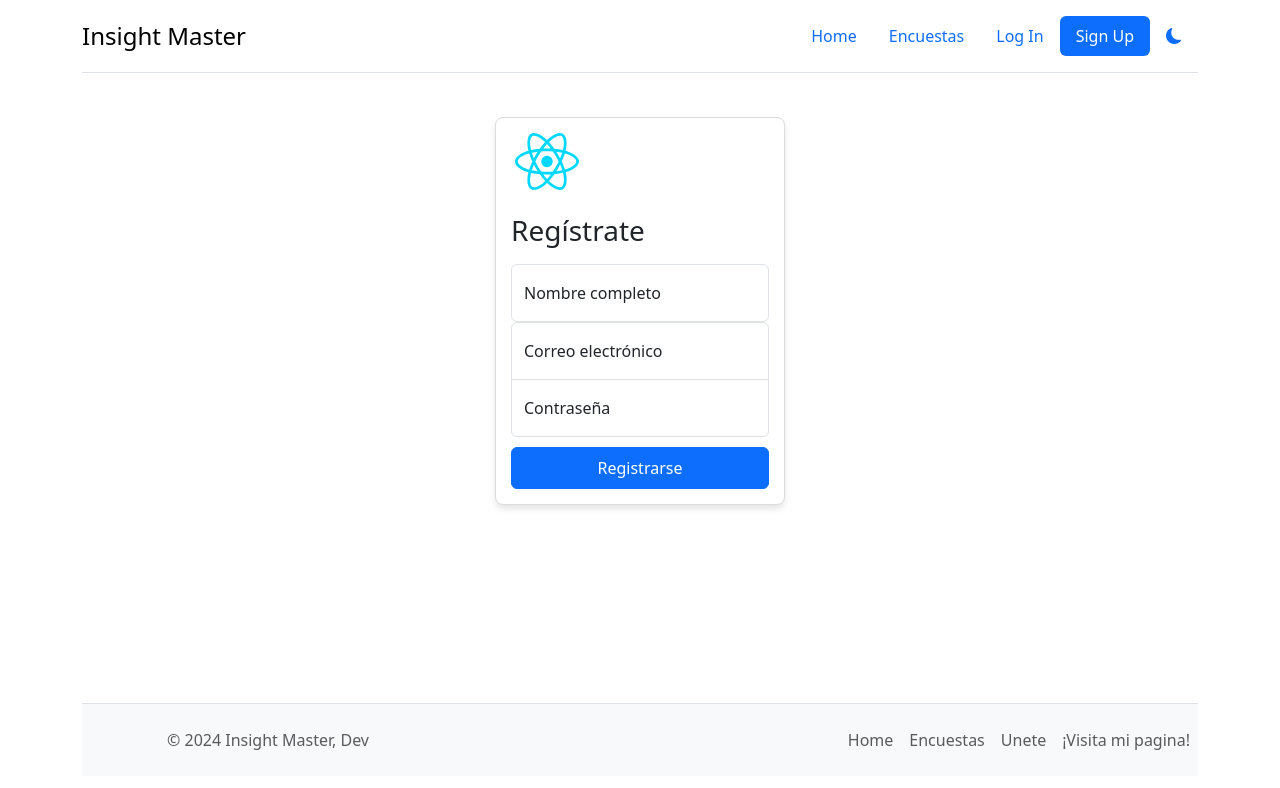
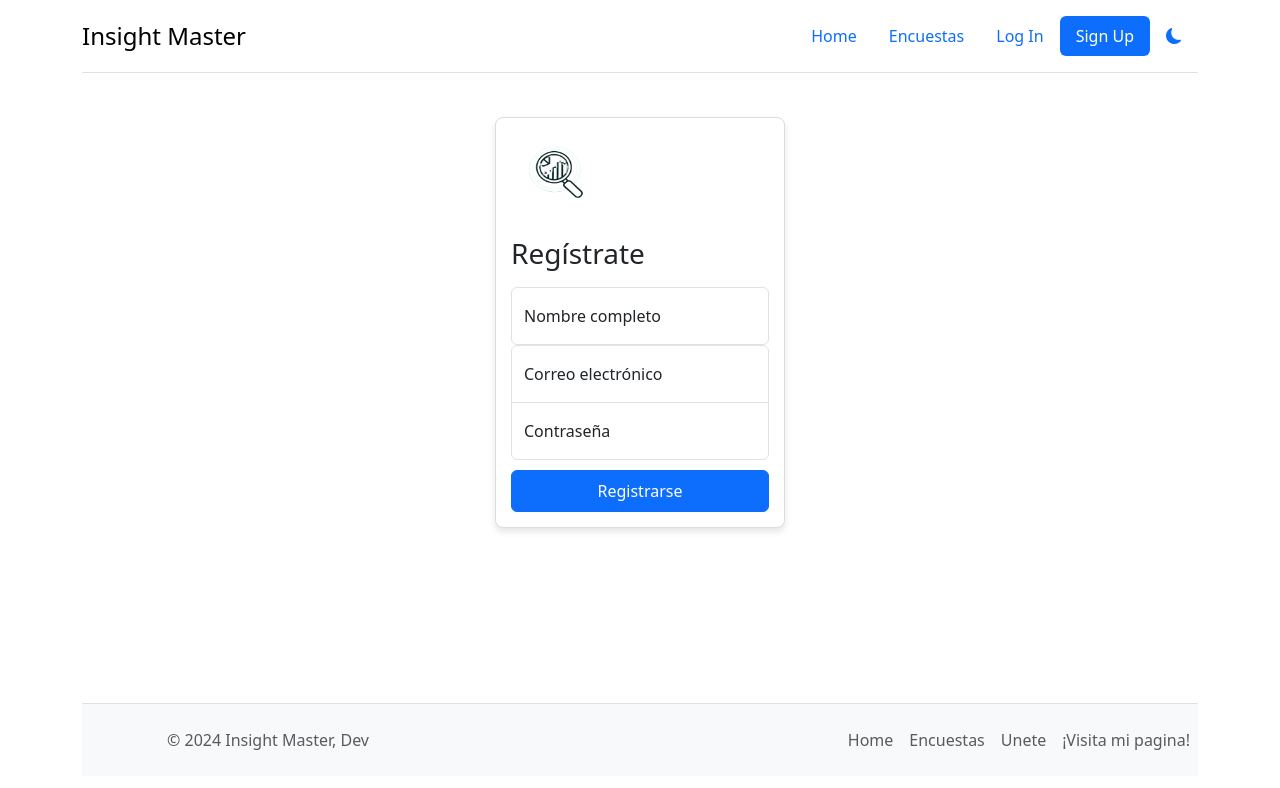
Before and after one commit to grupo-33-devf/equipo2, a React (Vite) app in the folder frontend/: page /signup in a window 1280 px wide. Shown: the top 788 px of the page. Built offline with nearby package versions, Linux system fonts and the light colour scheme.

Commit message:
Cambio de logo en card de formulario

```diff
--- a/frontend/src/Pages/Login.jsx
+++ b/frontend/src/Pages/Login.jsx
@@ -2,7 +2,7 @@ import { useState } from 'react'
 import { useNavigate } from 'react-router-dom'
 import axios from 'axios'
 import '@/styles/form.css'
-import logo from '@/assets/react.svg'
+import logo from '@/assets/logo.png'
 import { useAuth } from '@/Context/AuthContext'
 
 const Login = () => {
@@ -57,8 +57,8 @@ const Login = () => {
                     className="mb-4"
                     src={logo}
                     alt="Logo"
-                    width={72}
-                    height={57}
+                    width={90}
+                    height={80}
                 />
                 <h1 className="h3 mb-3 fw-normal">Inicia Sesión</h1>
 
--- a/frontend/src/Pages/Signup.jsx
+++ b/frontend/src/Pages/Signup.jsx
@@ -2,7 +2,7 @@ import { useState } from 'react';
 import { useNavigate } from 'react-router-dom';
 import axios from 'axios';
 import '@/styles/form.css';
-import logo from '@/assets/react.svg';
+import logo from '@/assets/logo.png';
 
 const Signup = () => {
     const [formData, setFormData] = useState({
@@ -54,8 +54,8 @@ const Signup = () => {
                     className="mb-4"
                     src={logo}
                     alt=""
-                    width={72}
-                    height={57}
+                    width={90}
+                    height={80}
                 />
                 <h1 className="h3 mb-3 fw-normal">Regístrate</h1>
 
```
Also changed, not shown: frontend/src/assets/logo.png (added).
